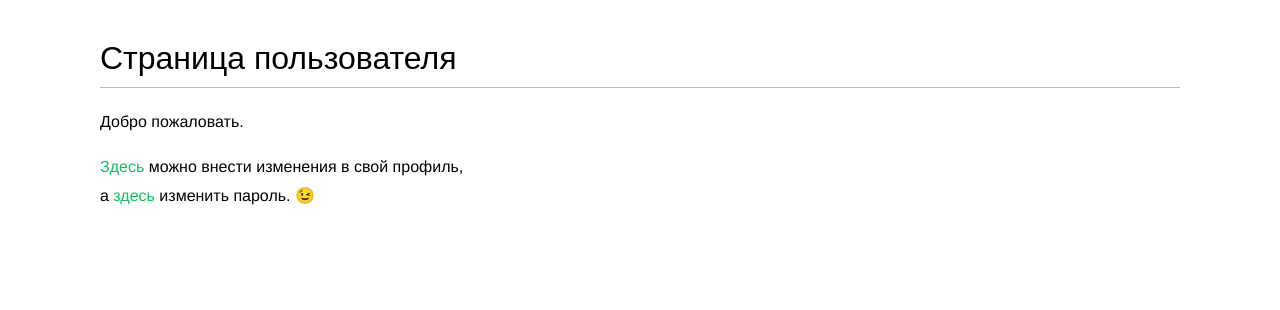
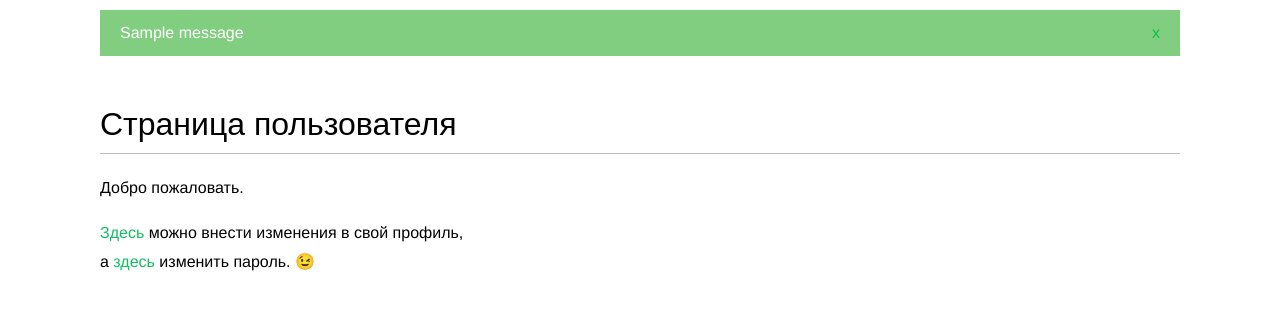
Before and after one commit to FejaninPet/soc_site, a Django app: page /account/ in a window 1280 px wide. Shown: the part 60-370 px from the top of the page. Run offline with Django 4.2, Linux system fonts and the light colour scheme; a user stored in the database is signed in; tables that the repository leaves empty hold one stand-in row (values such as "Sample post"); one stand-in notice (Sample message) is shown; some web fonts are replaced.

Commit message:
Added the output of messages about successful/unsuccessful profile updates.

```diff
--- a/soc_site/account/templates/base.html
+++ b/soc_site/account/templates/base.html
@@ -33,6 +33,16 @@
             {% endif %}
         </span>
     </div>
+    {% if messages %}
+        <ul class="messages">
+            {% for message in messages %}
+                <li class="{{ message.tags }}">
+                    {{ message|safe }}
+                    <a href="#" class="close">x</a>
+                </li>
+            {% endfor %}
+        </ul>
+    {% endif %}
     <div id="content">
         {% block content %}
         {% endblock %}
--- a/soc_site/account/views.py
+++ b/soc_site/account/views.py
@@ -2,6 +2,7 @@ from django.shortcuts import render
 from django.http import HttpResponse
 from django.contrib.auth import authenticate, login
 from django.contrib.auth.decorators import login_required
+from django.contrib import messages
 from .forms import LoginForm, UserRegistrationForm, UserEditForm, ProfileEditForm
 from .models import Profile
 
@@ -74,6 +75,9 @@ def edit(request):
         if user_form.is_valid() and profile_form.is_valid():
             user_form.save()
             profile_form.save()
+            messages.success(request, 'Профиль успешно обнавлен.')
+        else:
+            messages.error(request, 'Ошибка обновления профиля.')
     else:
         user_form = UserEditForm(instance=request.user)
         profile_form = ProfileEditForm(instance=request.user.profile)
```
